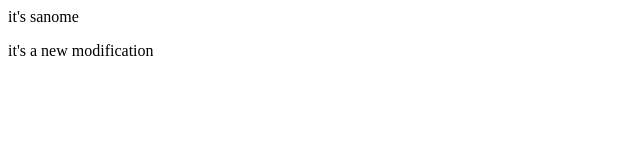
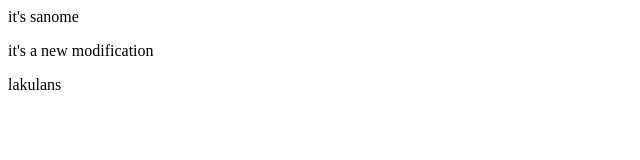
Before and after one commit to morjanemo/controle, a plain HTML site: page index.html in a window 1280 px wide. Shown: the full height of the page, 0-640 px from the left. Drawn offline with Linux system fonts and the light colour scheme.

Commit message:
<sano modifictation html.index lakulan>

```diff
--- a/index.html
+++ b/index.html
@@ -9,5 +9,6 @@
 <body>
     it's sanome
     <p>it's a new modification</p>
+    lakulans
 </body>
 </html>
```
